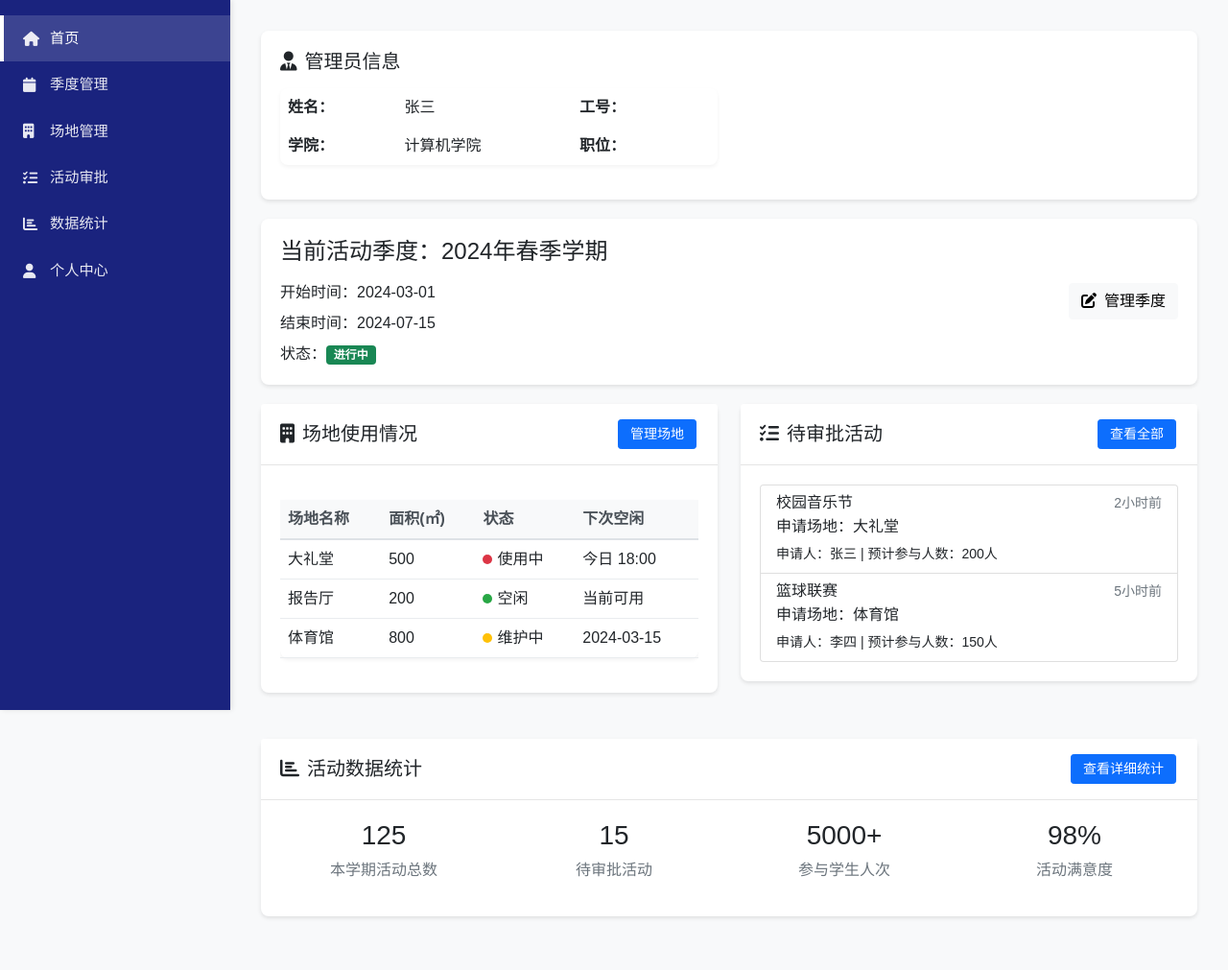
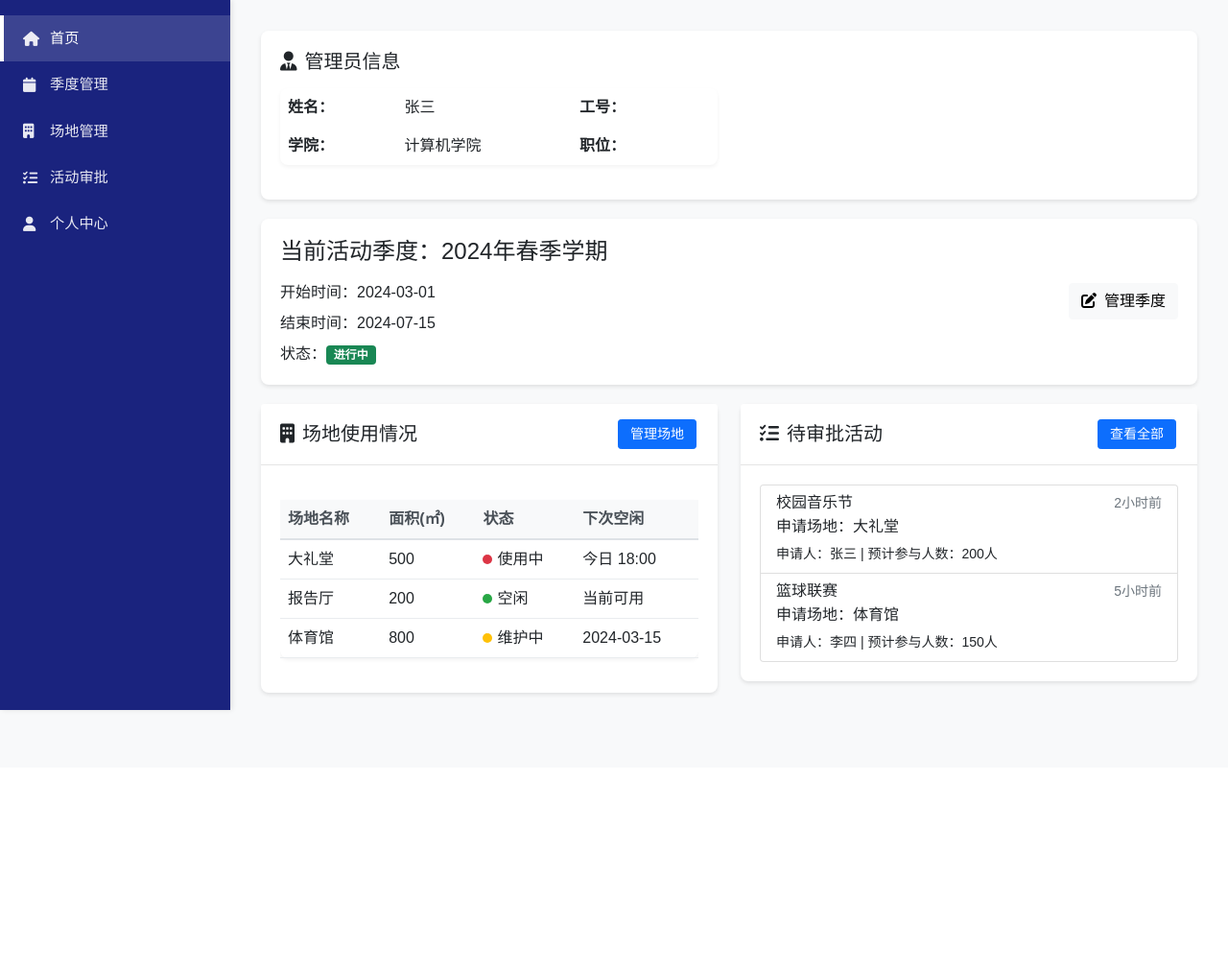
Before and after one commit to jiashi-feng/University_activity, a Flask app: page /admin/dashboard in a window 1280 px wide. Shown: the part 60-1071 px from the top of the page at 96% size. After the commit the page ends 802 px from the top, so only its background shows below. Run offline with Flask 3, Linux system fonts and the light colour scheme; a user stored in the database is signed in.

Commit message:
Fist-three

```diff
--- a/admin/routes.py
+++ b/admin/routes.py
@@ -87,16 +87,6 @@ def activities():
     }
     return render_template('admin/activities.html', admin_info=admin_info)
 
-@admin_bp.route('/statistics')
-@admin_required
-def statistics():
-    """数据统计页面"""
-    admin_info = {
-        'name': session.get('username'),
-        'college': session.get('college')
-    }
-    return render_template('admin/statistics.html', admin_info=admin_info)
-
 @admin_bp.route('/profile')
 @admin_required
 def profile():
--- a/templates/admin/base.html
+++ b/templates/admin/base.html
@@ -67,12 +67,6 @@
                 </a>
             </li>
             <li class="nav-item">
-                <a class="nav-link {% if request.endpoint == 'admin.statistics' %}active{% endif %}"
-                   href="{{ url_for('admin.statistics') }}">
-                    <i class="fas fa-chart-bar me-2"></i>数据统计
-                </a>
-            </li>
-            <li class="nav-item">
                 <a class="nav-link {% if request.endpoint == 'admin.profile' %}active{% endif %}"
                    href="{{ url_for('admin.profile') }}">
                     <i class="fas fa-user me-2"></i>个人中心
--- a/templates/admin/dashboard.html
+++ b/templates/admin/dashboard.html
@@ -126,48 +126,6 @@
     </div>
 </div>
 
-<!-- 数据统计卡片 -->
-<div class="row mt-4">
-    <div class="col-md-12">
-        <div class="card">
-            <div class="card-header d-flex justify-content-between align-items-center">
-                <h5 class="mb-0"><i class="fas fa-chart-bar me-2"></i>活动数据统计</h5>
-                <a href="{{ url_for('admin.statistics') }}" class="btn btn-primary btn-sm">
-                    查看详细统计
-                </a>
-            </div>
-            <div class="card-body">
-                <div class="row">
-                    <div class="col-md-3">
-                        <div class="text-center">
-                            <h3>125</h3>
-                            <p class="text-muted">本学期活动总数</p>
-                        </div>
-                    </div>
-                    <div class="col-md-3">
-                        <div class="text-center">
-                            <h3>15</h3>
-                            <p class="text-muted">待审批活动</p>
-                        </div>
-                    </div>
-                    <div class="col-md-3">
-                        <div class="text-center">
-                            <h3>5000+</h3>
-                            <p class="text-muted">参与学生人次</p>
-                        </div>
-                    </div>
-                    <div class="col-md-3">
-                        <div class="text-center">
-                            <h3>98%</h3>
-                            <p class="text-muted">活动满意度</p>
-                        </div>
-                    </div>
-                </div>
-            </div>
-        </div>
-    </div>
-</div>
-
 {% block extra_css %}
 <style>
     .admin-info {
--- a/templates/admin/includes/nav.html
+++ b/templates/admin/includes/nav.html
@@ -43,11 +43,6 @@
             </a>
         </li>
         <li class="nav-item">
-            <a class="nav-link {% if request.endpoint == 'admin.statistics' %}active{% endif %}" href="{{ url_for('admin.statistics') }}">
-                <i class="fas fa-chart-bar me-2"></i>数据统计
-            </a>
-        </li>
-        <li class="nav-item">
             <a class="nav-link {% if request.endpoint == 'admin.profile' %}active{% endif %}" href="{{ url_for('admin.profile') }}">
                 <i class="fas fa-user me-2"></i>个人中心
             </a>
```
Also changed, not shown: templates/admin/statistics.html (deleted, +0 -20 lines).
